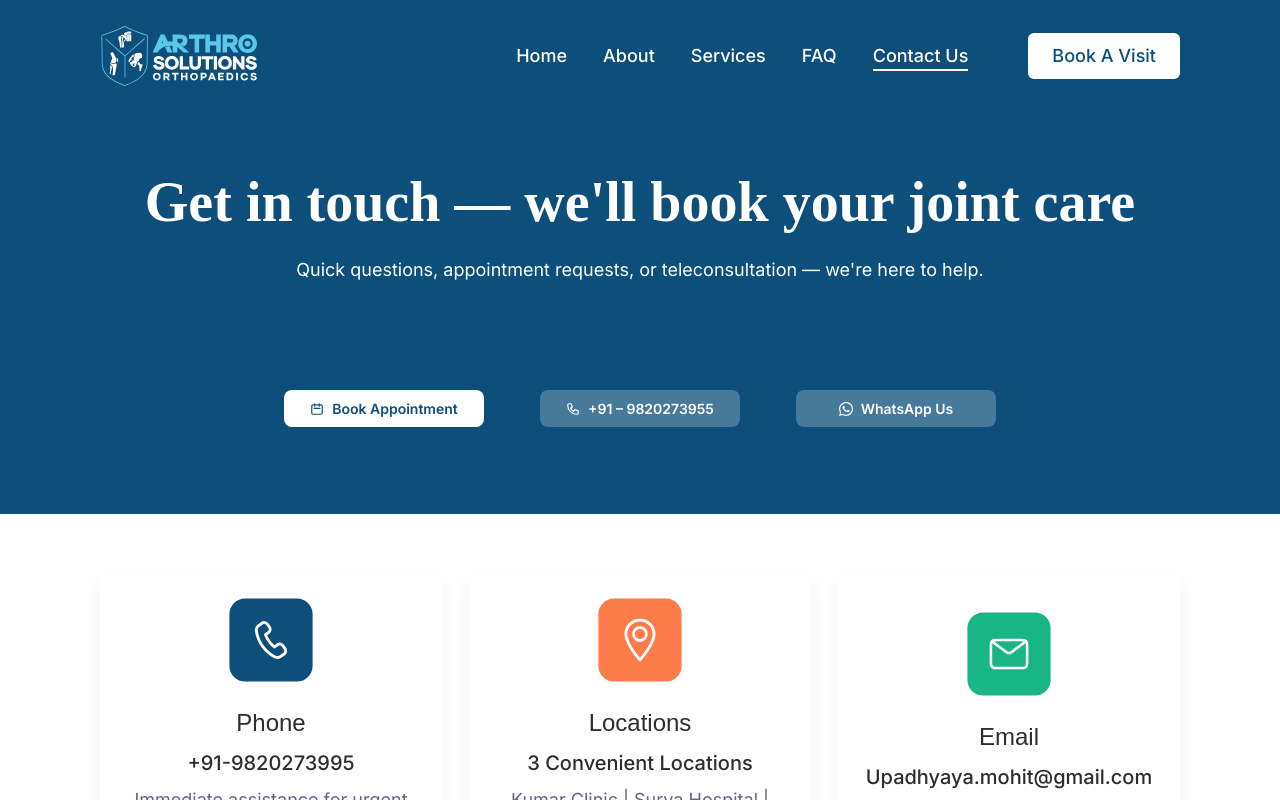
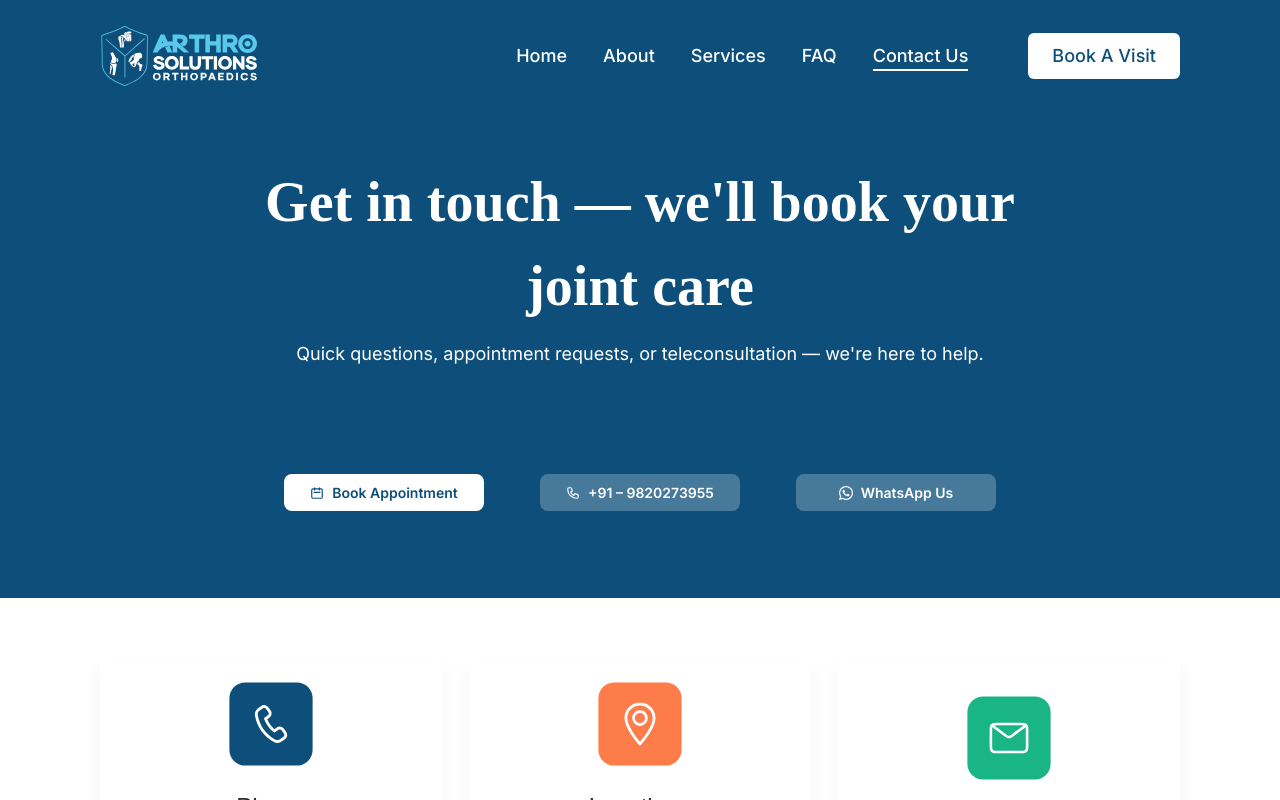
Before and after one commit to rahulmakhijasg8/arthrosolutions, a Next.js app: page /contact-us in a window 1280 px wide. Shown: the top 800 px of the page. Built offline with nearby package versions, Linux system fonts and the light colour scheme.

Commit message:
padding fix

```diff
--- a/src/components/faqhero.jsx
+++ b/src/components/faqhero.jsx
@@ -33,7 +33,7 @@ export default function Hero({
 
         {/* Header Section */}
         <div className="text-center">
-          <h1 className="font-['Outfit'] text-[32px] md:text-[48px] lg:text-[56px] font-[600] leading-normal text-white">
+          <h1 className="font-['Outfit'] text-[32px] md:text-[48px] lg:text-[56px] lg:px-[140px] font-[600] leading-normal text-white">
             {isFAQ ? "Frequently Asked Questions" : "Get in touch — we'll book your joint care"}
           </h1>
           {subtitle && (
```
